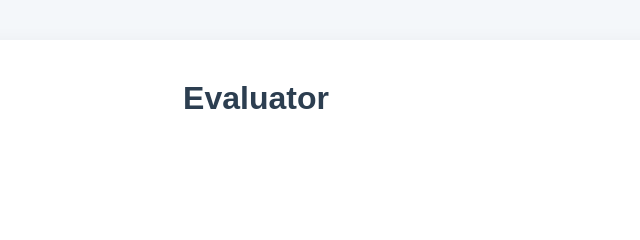
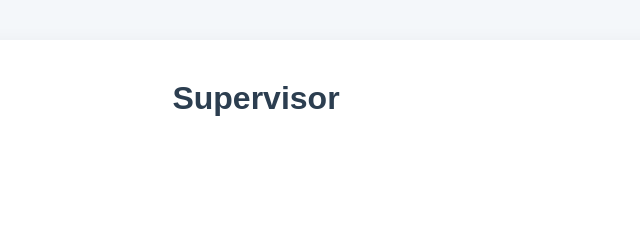
Before and after one commit to ZiadEldeep/ResearchUpload, a plain HTML site: page doctor.html in a window 1280 px wide. Shown: the top 240 px of the page, 384-1024 px from the left. Drawn offline with Linux system fonts and the light colour scheme.

Commit message:
12345678900

```diff
--- a/doctor.html
+++ b/doctor.html
@@ -107,7 +107,7 @@
 <body>
 
 <div class="container">
-    <h2>Evaluator</h2>
+    <h2>Supervisor</h2>
 
     <!-- Add Degree Form -->
     <div class="form-container">
```
